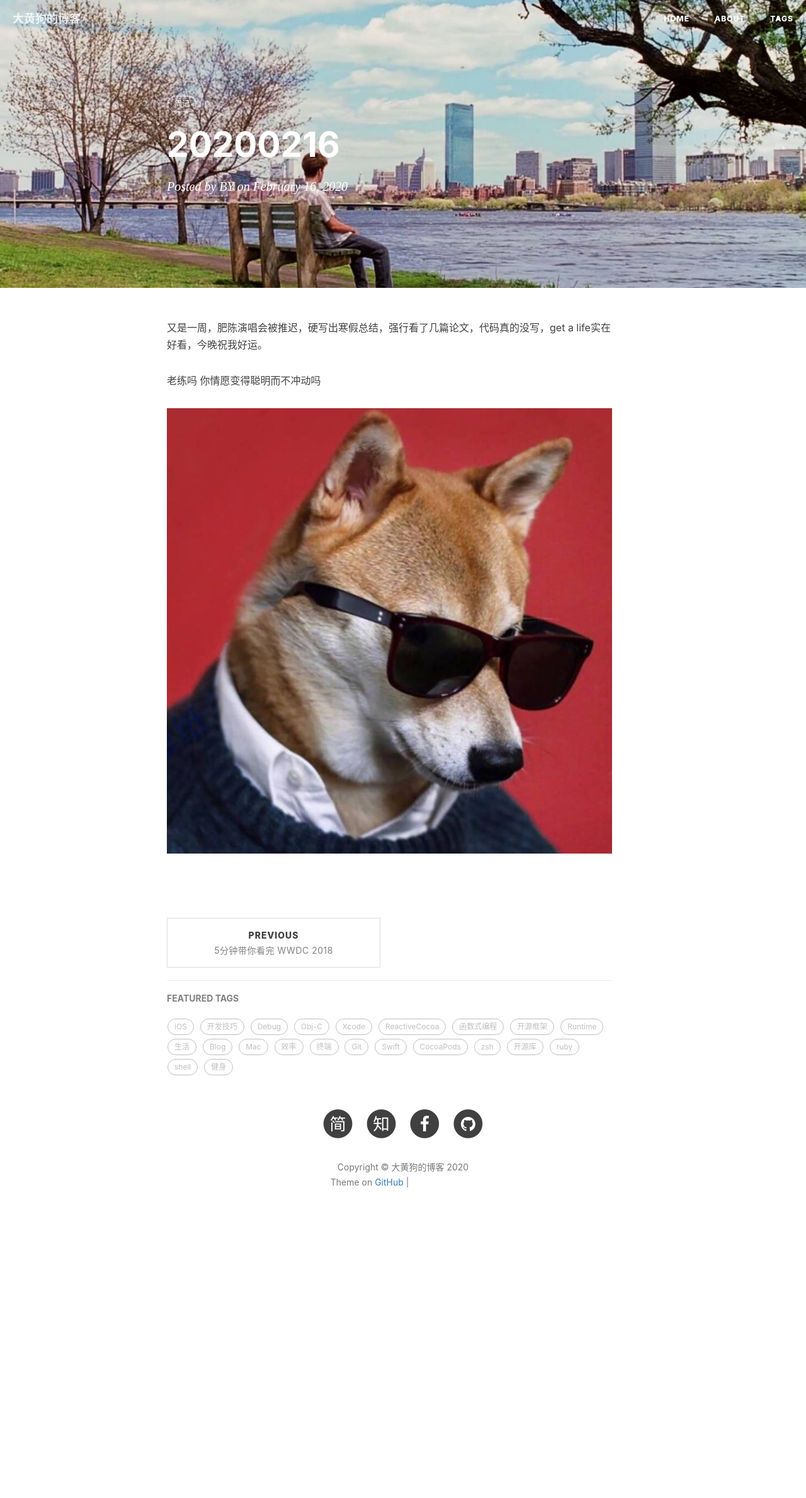
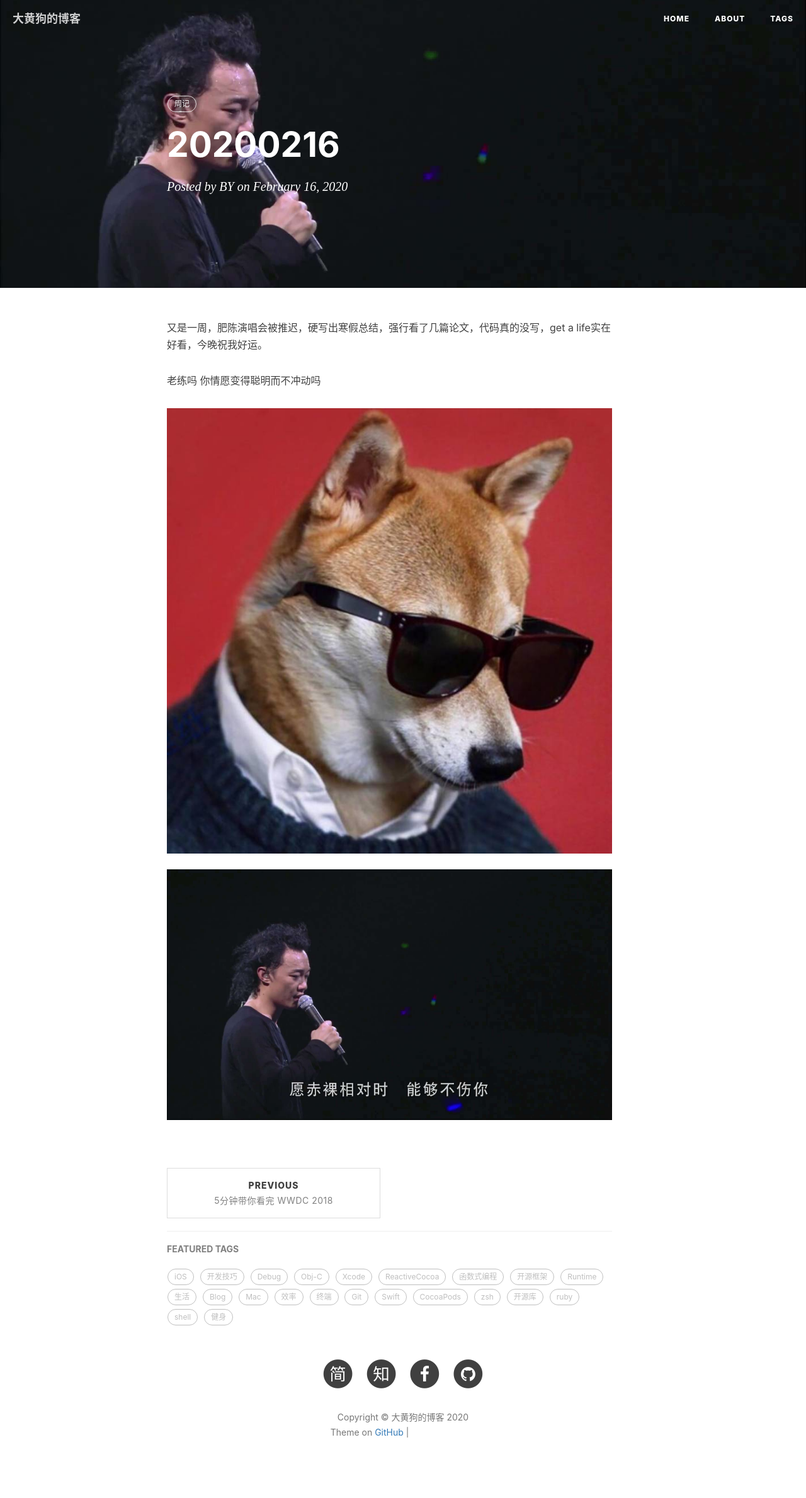
Before and after one commit to zhanglijun111/zhanglijun111.github.io, a Jekyll site: the page built from _posts/2020-02-16-20200216.md, in a window 1280 px wide. Shown: the whole page at 63% size. Built offline with Jekyll 4.4.1, drawn with Linux system fonts in a browser that asks for light colours; nearby versions of some CDN libraries; comment, search, counter and statistics services are not loaded; before the commit the page ends 1981 px from its top, so only the background shows below that; grey boxes are pictures that could not be loaded.

Commit message:
修改上周的

```diff
--- a/_posts/2020-02-16-20200216.md
+++ b/_posts/2020-02-16-20200216.md
@@ -4,7 +4,7 @@ title:      20200216
 subtitle:
 date:       2020-02-16
 author:     BY
-header-img: img/微信图片_20200217131652.jpg
+header-img: img/微信图片_20200217133557.jpg
 catalog: false
 tags:
     - 周记
@@ -16,5 +16,5 @@ tags:
 老练吗 你情愿变得聪明而不冲动吗
 
 ![](https://github.com/zhanglijun111/zhanglijun111.github.io/blob/master/img/BYD.jpg)
-![](./img/微信图片_20200217131652.jpg)
+![](/img/微信图片_20200217133557.jpg)
 ![](../img/微信图片_20200217131652.jpg)
```
Also changed, not shown: img/微信图片_20200217133557.jpg (added).
